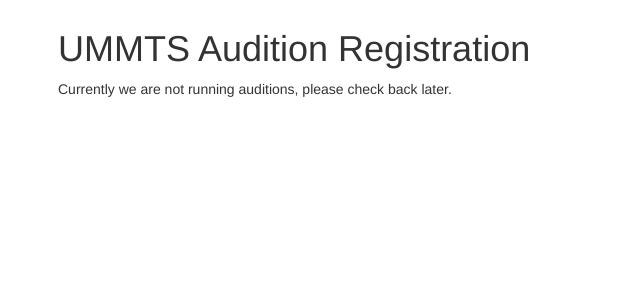
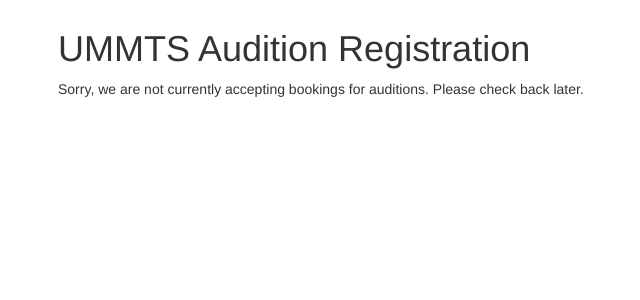
Before and after one commit to JamesP2/Audition, a Flask app: template audition/templates/landing_page.html in a window 1280 px wide. Shown: the part 51-351 px from the top of the page, without its empty margins (12-652 px from the left). Run offline with Flask 2, Linux system fonts and the light colour scheme; the template is opened without the code that fills it, so the values that code supplies are empty; parts of the project's set-up code (start-up, migrations or seed data) failed here and were passed over; some libraries are stand-ins or nearby versions.

Commit message:
Fix rubbish landing message

```diff
--- a/audition/templates/landing_page.html
+++ b/audition/templates/landing_page.html
@@ -18,6 +18,6 @@
             <div class="col-md-4"></div>
         </div>
     {% else %}
-        <p>Currently we are not running auditions, please check back later.</p>
+        <p>Sorry, we are not currently accepting bookings for auditions. Please check back later.</p>
     {% endif %}
 {% endblock %}
```
